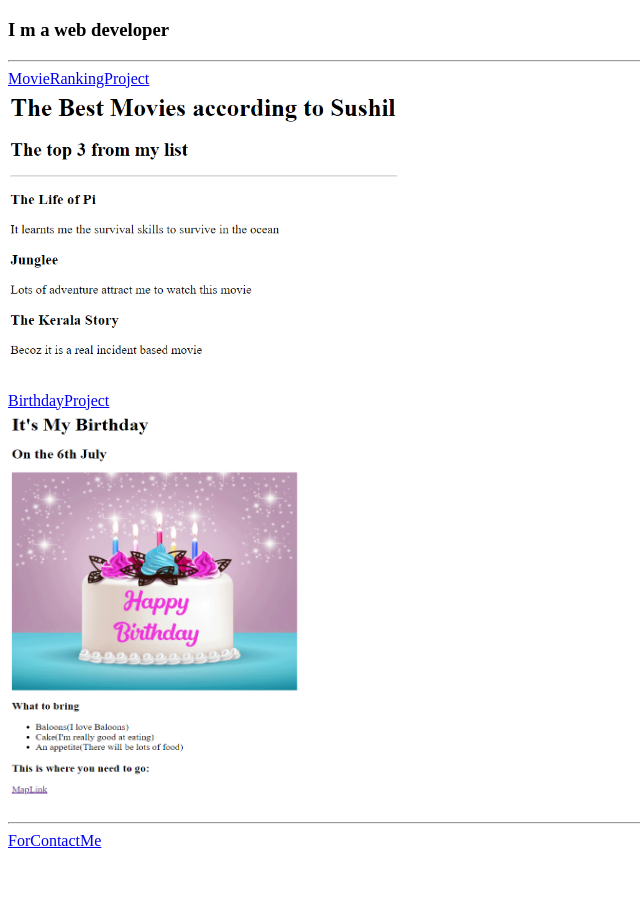
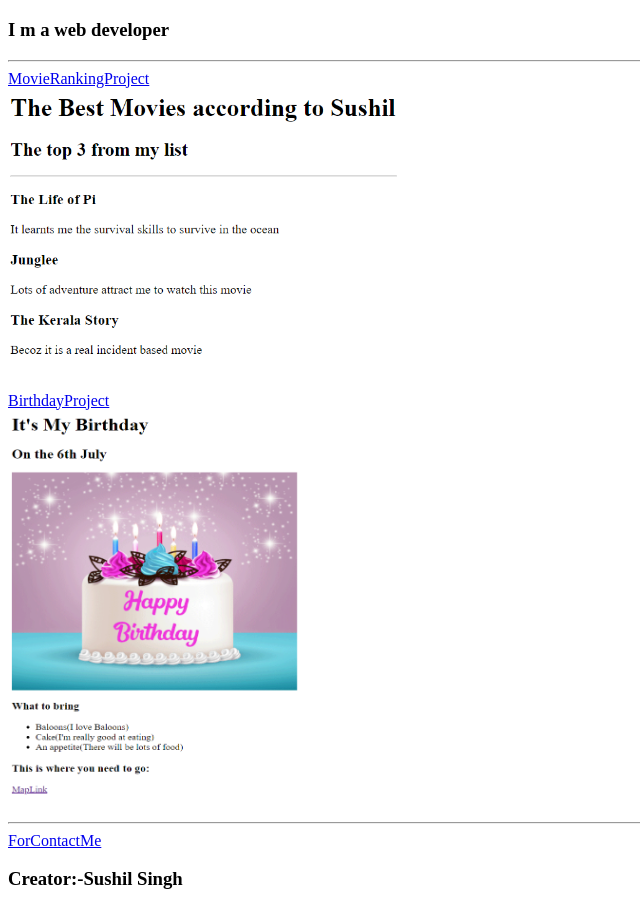
Before and after one commit to Sushil642/webprotofolio, a plain HTML site: page index.html in a window 1280 px wide. Shown: the part 61-970 px from the top of the page, without its empty margins (0-640 px from the left). Before the commit the page ends 919 px from the top, so only its background shows below. Drawn offline with Linux system fonts and the light colour scheme.

Commit message:
Update index.html

```diff
--- a/index.html
+++ b/index.html
@@ -1,18 +1,3 @@
-<!-- TODO 1: Create the HTML Boilerplate -->
-
-<!-- TODO 2: Add Your previous projects' HTML into the public folder -->
-
-<!-- TODO 3: Take screenshots of your project previews and add the images to the images folder -->
-
-<!-- TODO 4: Add titles/subtitles etc. -->
-
-<!-- TODO 5: Add a link to the project pages -->
-
-<!-- TODO 6: Add images to show the project previews
-HINT for TODO 6: You can use the height attribute set to 200 to make the image smaller:
-https://developer.mozilla.org/en-US/docs/Web/HTML/Element/img#attr-height -->
-
-<!-- TODO 7: Add the Contact Me and About Me page links -->
 <!DOCTYPE html>
 <html lang="en">
 <head>
@@ -30,5 +15,6 @@ https://developer.mozilla.org/en-US/docs/Web/HTML/Element/img#attr-height -->
    <img src="./birthdayproject.png" height="400" width="400"  alt="Birthdayproject" />
    <hr />
    <a href="./public/contact.html">ForContactMe</a>
+    <h3>Creator:-Sushil Singh<h3/>
 </body>
 </html>
```
